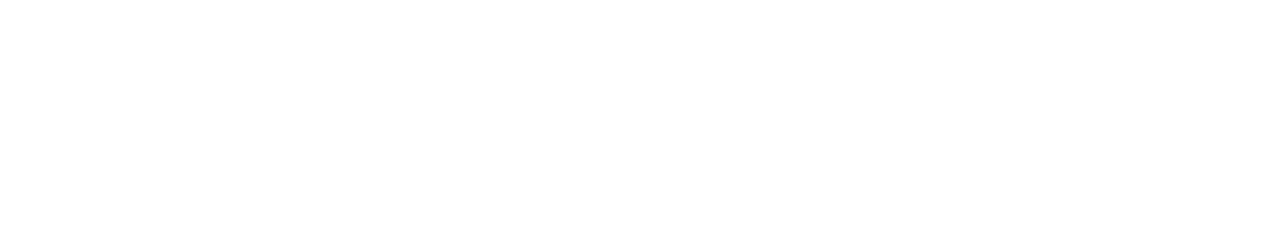
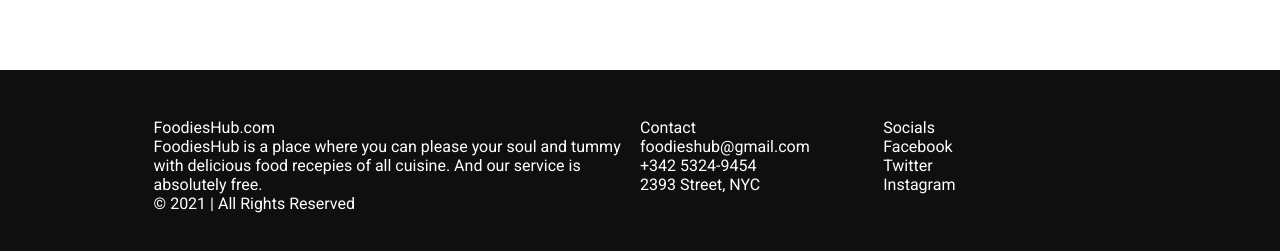
Before and after one commit to luizsaulo/food-app, a React (Create React App) app: page / in a window 1280 px wide. Shown: the part 1477-1728 px from the top of the page. Before the commit the page ends 1547 px from the top, so only its background shows below. Built offline with nearby package versions, Linux system fonts and the light colour scheme.

Commit message:
beginning the footer, had to go out for a bit and will get back when return

```diff
--- a/src/App.js
+++ b/src/App.js
@@ -3,6 +3,7 @@
 import ImproveSkills from './components/ImproveSkills';
 import QuoteSection from './components/QuoteSection';
 import ChiefsSection from './components/ChiefsSection';
+import Footer from './components/Footer';
 
 function App() {
   return (
@@ -14,6 +15,7 @@
         <QuoteSection />
         <ChiefsSection />
       </div>
+      <Footer />
     </div>
   );
 }
--- /dev/null
+++ b/src/components/Footer.js
@@ -0,0 +1,29 @@
+import React from "react";
+
+export default function Footer() {
+  return (
+    <div className="footer container">
+      <div className="footer-section">
+        <p className="title">FoodiesHub.com</p>
+        <p>
+          FoodiesHub is a place where you can please your soul and tummy with
+          delicious food recepies of all cuisine. And our service is absolutely
+          free.
+        </p>
+        <p>&copy; 2021 | All Rights Reserved</p>
+      </div>
+      <div className="footer-section">
+          <p className="title">Contact</p>
+          <p>foodieshub@gmail.com</p>
+          <p>+342 5324-9454</p>
+          <p>2393 Street, NYC</p>
+      </div>
+      <div className="footer-section">
+          <p className="title">Socials</p>
+          <p>Facebook</p>
+          <p>Twitter</p>
+          <p>Instagram</p>
+      </div>
+    </div>
+  );
+}
--- a/src/styles/index.scss
+++ b/src/styles/index.scss
@@ -93,61 +93,14 @@
 
 @import 'partials/quote-section';
 
-.section.chiefs{
-    display: block;
-}
+@import 'partials/chief-section';
 
-.top-chiefs-container{
+.footer{
+    background-color: #0f0f0f;
+    color: #fff;
+    padding-block: 3em;
     display: grid;
-    grid-template-columns: repeat(auto-fit, minmax(280px, 1fr));
-    grid-gap: 1.5em;
-    margin-top: 3em;
-}
-
-.chief-card{
-    display: flex;
-    height: 120px;
-    background-color: var(--background-color);
-    border-radius: 5px;
-    overflow: hidden;
-    img {
-        height: 100%;
-        width: 120px;
-        border-radius: 5px;
-        box-shadow: 0 3px 6px var(--shadow-color);
-    }
-    .chief-card-info{
-        height: 100%;
-        display: flex;
-        flex-direction: column;
-        justify-content: space-between;
-        padding-bottom: .5em;
-        padding-left: 1em;
-        .chief-card-name{
-            font-size: 1.5em;
-            font-weight: bold;
-            color: var(--text-color);
-        }
-        .chief-recipe-count, .chief-cuisine{
-            font-size: 1.2em;
-            color: var(--text-light);
-        }
-        .chief-icons{
-            font-size: 1.2em;
-            svg{
-                margin-right: .5em;
-                &:nth-child(1){
-                    color: #0063f7;
-                }
-                &:nth-child(2){
-                    color: #13b4ff;
-                }
-                &:nth-child(3){
-                    color: #ff0056;
-                }
-            }
-        }
-    }
+    grid-template-columns: 2fr 1fr 1fr;
 }
 
 .main{
--- /dev/null
+++ b/src/styles/partials/_chief-section.scss
@@ -0,0 +1,56 @@
+.section.chiefs{
+    display: block;
+}
+
+.top-chiefs-container{
+    display: grid;
+    grid-template-columns: repeat(auto-fit, minmax(280px, 1fr));
+    grid-gap: 1.5em;
+    margin-top: 3em;
+}
+
+.chief-card{
+    display: flex;
+    height: 120px;
+    background-color: var(--background-color);
+    border-radius: 5px;
+    overflow: hidden;
+    img {
+        height: 100%;
+        width: 120px;
+        border-radius: 5px;
+        box-shadow: 0 3px 6px var(--shadow-color);
+    }
+    .chief-card-info{
+        height: 100%;
+        display: flex;
+        flex-direction: column;
+        justify-content: space-between;
+        padding-bottom: .5em;
+        padding-left: 1em;
+        .chief-card-name{
+            font-size: 1.5em;
+            font-weight: bold;
+            color: var(--text-color);
+        }
+        .chief-recipe-count, .chief-cuisine{
+            font-size: 1.2em;
+            color: var(--text-light);
+        }
+        .chief-icons{
+            font-size: 1.2em;
+            svg{
+                margin-right: .5em;
+                &:nth-child(1){
+                    color: #0063f7;
+                }
+                &:nth-child(2){
+                    color: #13b4ff;
+                }
+                &:nth-child(3){
+                    color: #ff0056;
+                }
+            }
+        }
+    }
+}
```
